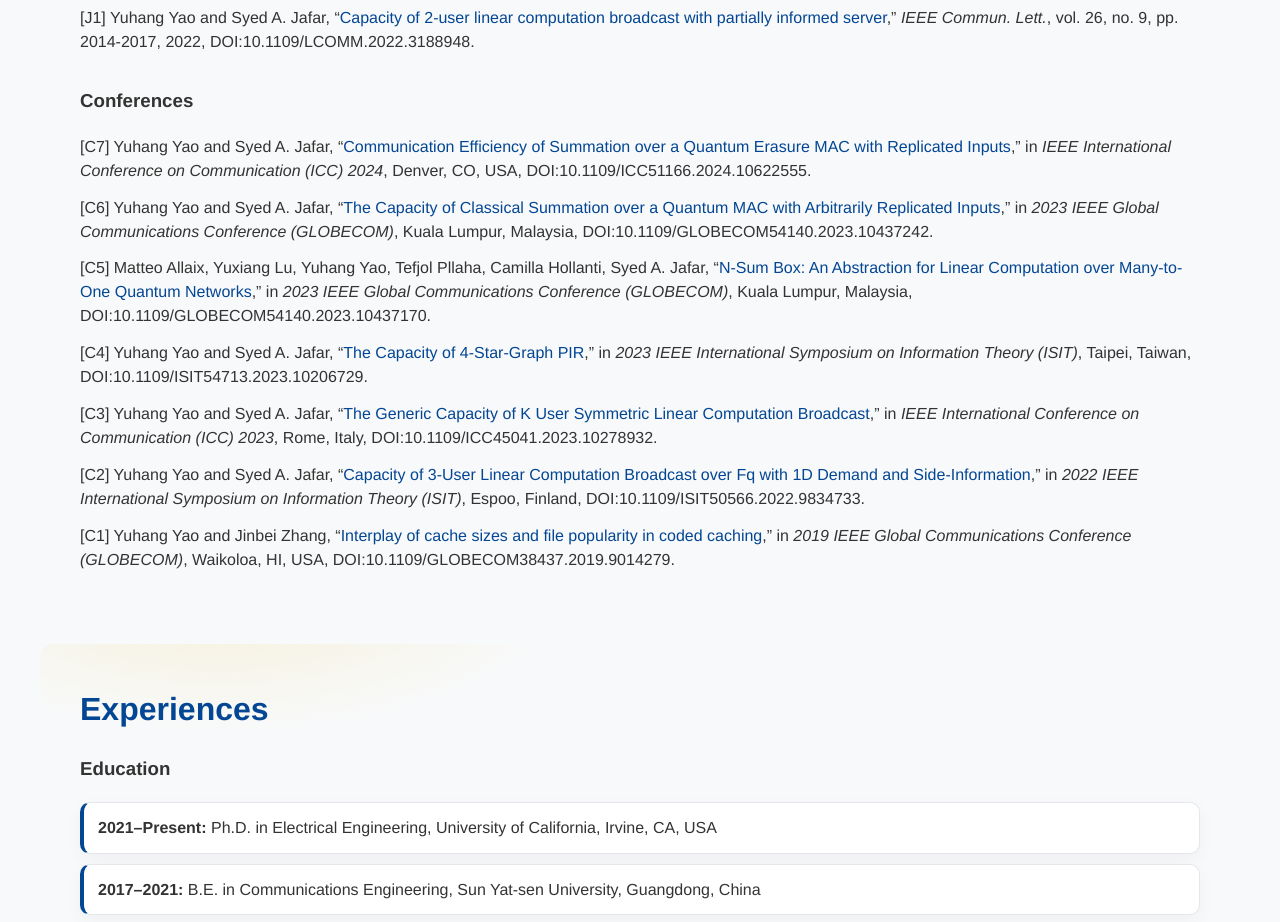
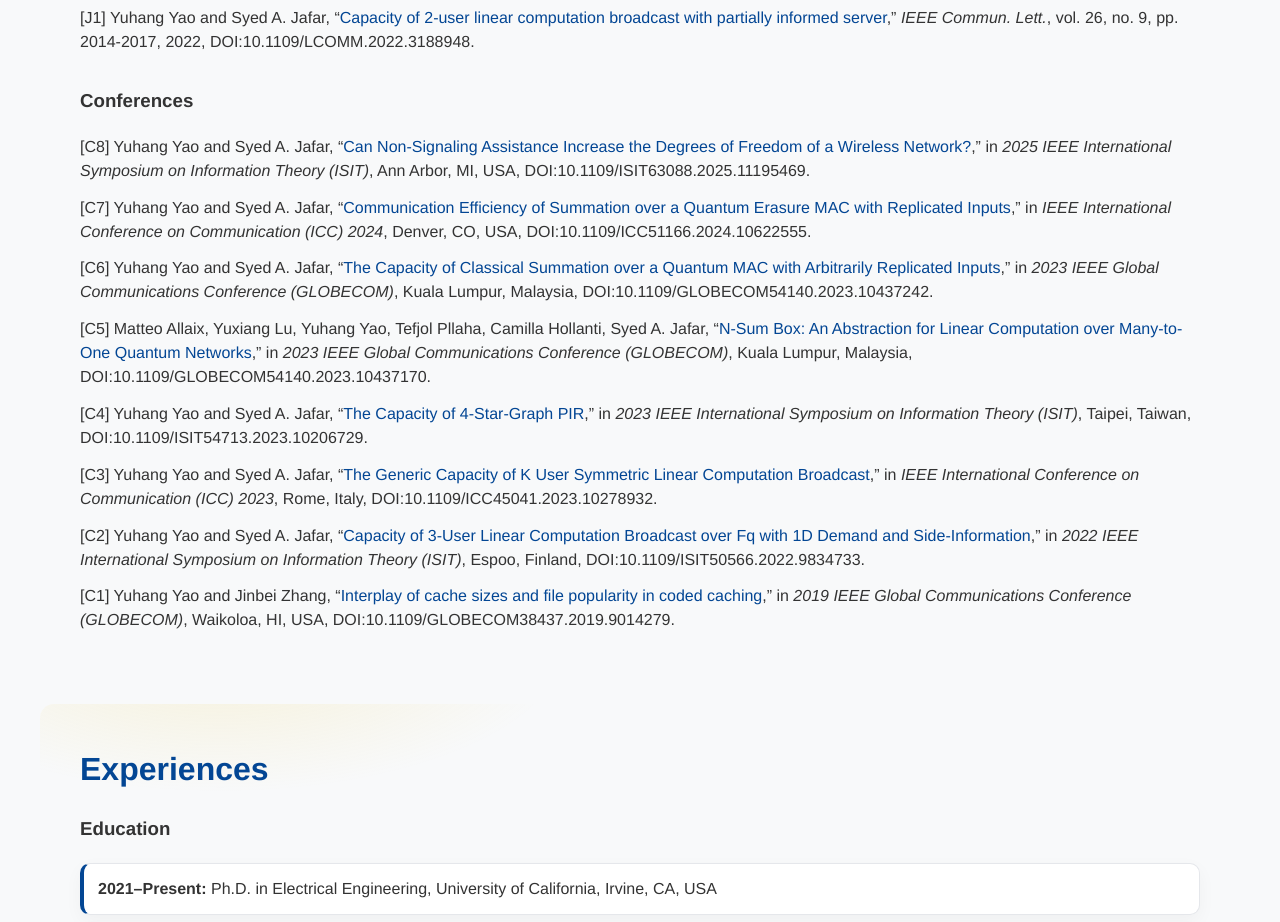
Before and after one commit to chelseayyh/chelseayyh.github.io, a plain HTML site: page index.html in a window 1280 px wide. Shown: the part 2320-3242 px from the top of the page. Drawn offline with Linux system fonts and the light colour scheme.

Commit message:
Add files via upload

```diff
--- a/data/conferences.json
+++ b/data/conferences.json
@@ -1,4 +1,15 @@
 [
+  {
+    "id": "NSBC_c",
+    "authors": "Yuhang Yao and Syed A. Jafar",
+    "title": "Can Non-Signaling Assistance Increase the Degrees of Freedom of a Wireless Network?",
+    "conference": "2025 IEEE International Symposium on Information Theory (ISIT)",
+    "month": "Jun.",
+    "year": "2025",
+    "place": "Ann Arbor, MI, USA",
+    "doi": "10.1109/ISIT63088.2025.11195469",
+    "link": "https://ieeexplore.ieee.org/document/11195469"
+  },
   {
     "id": "ESQMAC_c",
     "authors": "Yuhang Yao and Syed A. Jafar",
--- a/index.html
+++ b/index.html
@@ -56,7 +56,7 @@
           <p>
             <span class="res-title">Utility of Entanglement for Joint Communication and Instantaneous Detection in Quantum Channels</span><br>
             <span class="abstract" id="abs-4">
-            We investigate how quantum entanglement can enhance the joint performance of communication and instantaneous detection of a binary state over a noisy quantum channel, specifically one that may depolarize or erase the input with certain probabilities. By establishing a baseline of the optimal communication-detection trade-off achievable by any unentangled protocol, and by contructing an entangled protocol based on the superdense coding, we show that quantum entanglement can be simultaneously and significantly beneficial for joint communication and instantaneous detection. The results are presented in [J8].
+            We investigate how quantum entanglement can enhance the joint performance of communication and instantaneous detection of a binary state over a noisy quantum channel, specifically one that may depolarize or erase the input with certain probabilities. By establishing a baseline of the optimal communication-detection trade-off achievable by any unentangled protocol, and by constructing an entangled protocol based on the superdense coding, we show that quantum entanglement can be simultaneously and significantly beneficial for joint communication and instantaneous detection. The results are presented in [J8].
             </span>
             <button class="abstract-toggle" aria-controls="abs-4" aria-expanded="false">Read more</button>
           </p>
```
